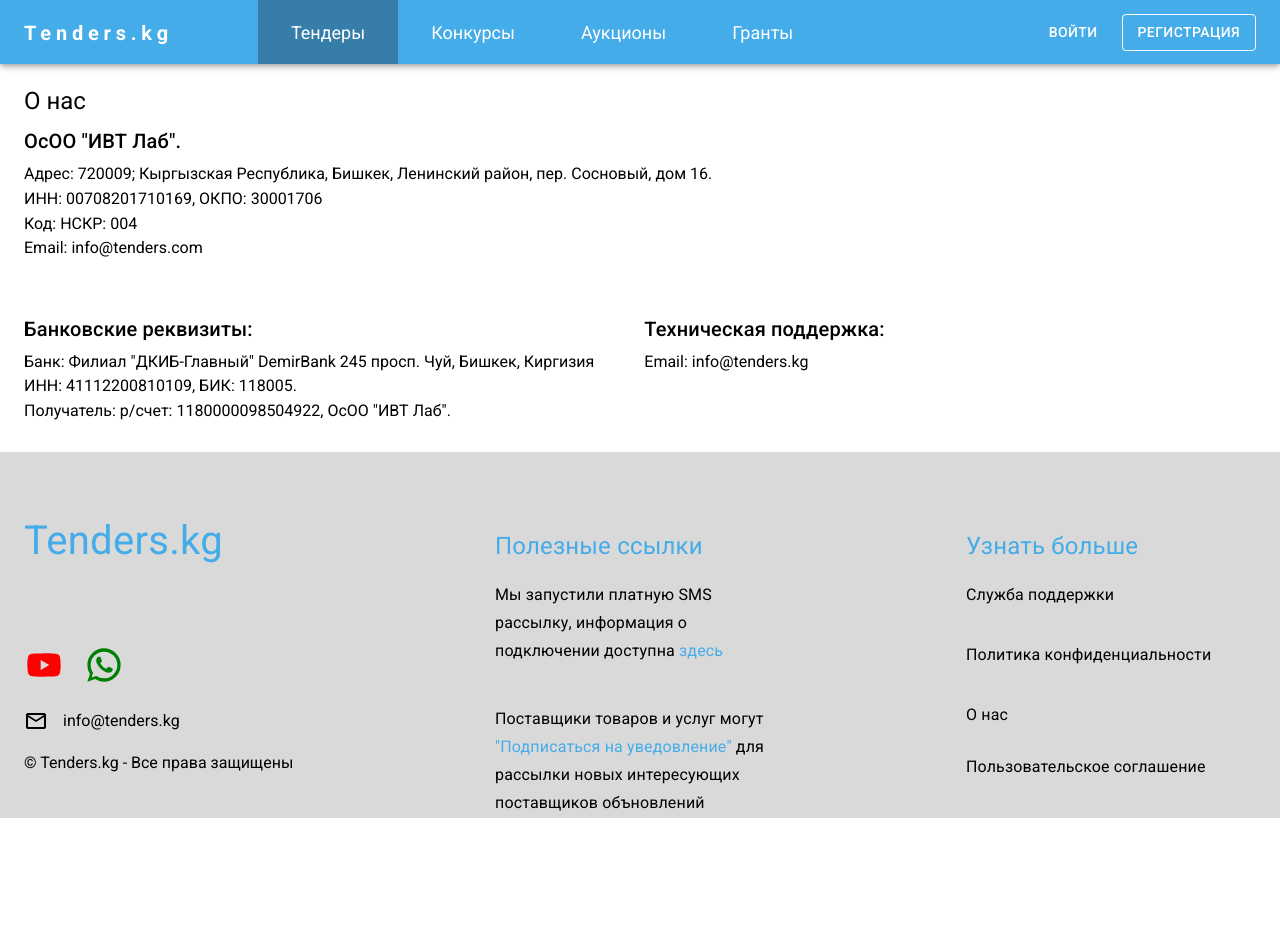
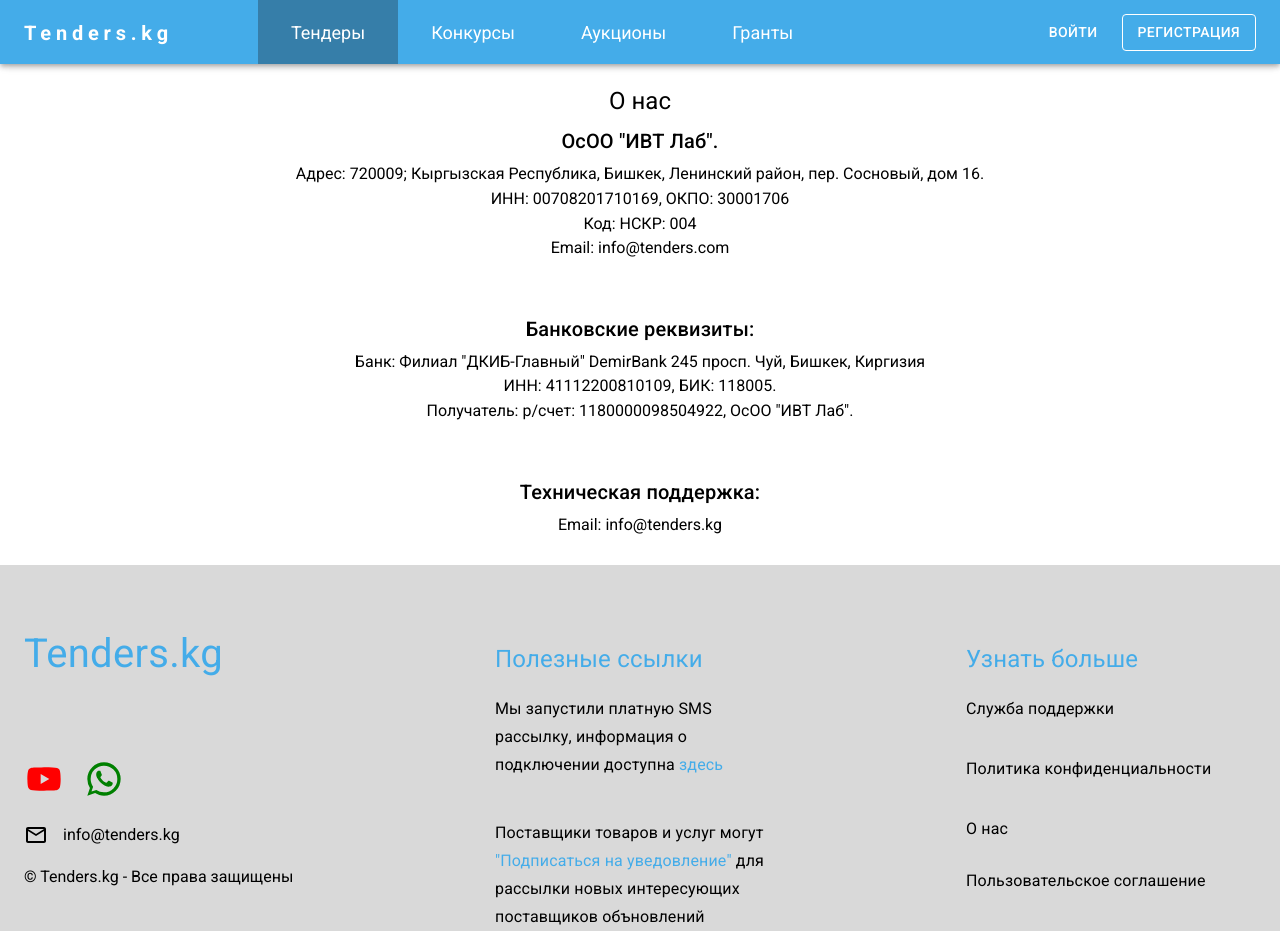
Before and after one commit to Jakyp-05/tender-kg, a React (Vite) app: page /about in a window 1280 px wide. Before the commit the page ends 818 px from the top, so only its background shows below. Built offline with nearby package versions, Linux system fonts and the light colour scheme; a web font is replaced by a local one.

Commit message:
about is adaptive

```diff
--- a/src/components/about/About.jsx
+++ b/src/components/about/About.jsx
@@ -3,14 +3,14 @@
 
 function About() {
   return (
-    <Container maxWidth="xl">
+    <Container maxWidth='lg'>
       <div className="about-content">
-        <Typography variant="h5" gutterBottom>
+        <Typography variant="h5" textAlign='center' gutterBottom>
           О нас
         </Typography>
         <div className="about-container">
           <div className="about-title">
-            <Typography variant="h6" gutterBottom>
+            <Typography variant="h6" textAlign='center' gutterBottom>
               ОсОО "ИВТ Лаб".
             </Typography>
             <div className="about-text">
@@ -30,7 +30,7 @@
             </div>
           </div>
           <div className="about-title">
-            <Typography variant="h6" gutterBottom>
+            <Typography  variant="h6" textAlign='center' gutterBottom>
               Банковские реквизиты:
             </Typography>
             <div className="about-text">
--- a/src/sass/block/_about.scss
+++ b/src/sass/block/_about.scss
@@ -3,14 +3,17 @@
   margin-bottom: 30px;
   .about-container {
     display: flex;
+    flex-direction: column;
+    align-items: center;
+    justify-content: center;
     gap: 50px;
-    flex-wrap: wrap;
     .about-title {
       display: flex;
       flex-direction: column;
       .about-text {
         display: flex;
         flex-direction: column;
+        text-align: center;
       }
     }
   }
```
